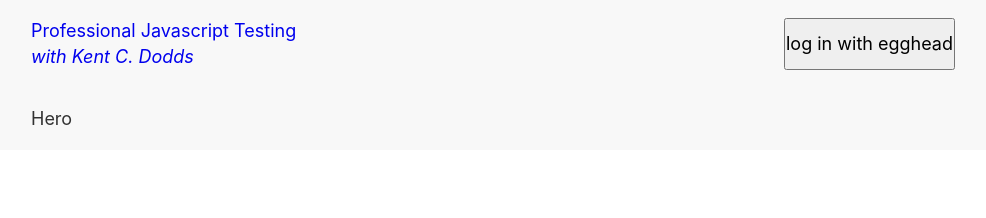
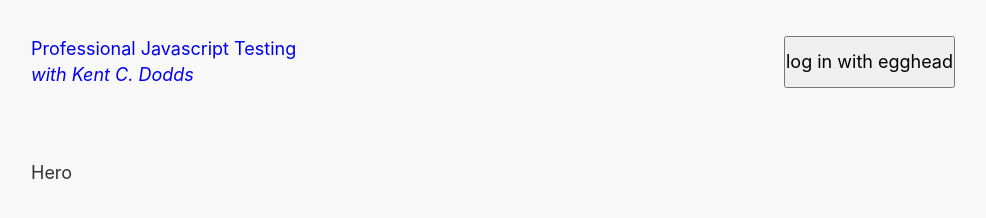
Before and after one commit to eggheadio/professional-javascript-testing-temp, a Gatsby site: page / in a window 1280 px wide. Shown: the whole page, without its empty margins (147-1133 px from the left). Built offline with nearby package versions, Linux system fonts and the light colour scheme; Gatsby itself is replaced by a stand-in of ours; what client-oauth2 would draw is missing.

Commit message:
fix paddings

```diff
--- a/src/components/Header.js
+++ b/src/components/Header.js
@@ -10,15 +10,11 @@ const Header = ({ siteTitle }) => (
   <UserContext.Consumer>
     {({ authenticated }) => {
       return (
-        <div
-          className={css({
-            background: '#f8f8f8'
-          })}
-        >
-          <section
+        <section
             className={css({
+              background: '#f8f8f8',
               width: '100%',
-              padding: '1rem 0'
+              padding: '2rem 0'
             })}
           >
             <div
@@ -67,7 +63,6 @@ const Header = ({ siteTitle }) => (
               </div>
             </div>
           </section>
-        </div>
       )
     }}
   </UserContext.Consumer>
--- a/src/components/Hero/index.js
+++ b/src/components/Hero/index.js
@@ -11,7 +11,7 @@ const Hero = () => {
           className={css({
             width: '100%',
             background: '#f8f8f8',
-            padding: '1rem 0'
+            padding: '2rem 0'
           })}
         >
           <div
```
